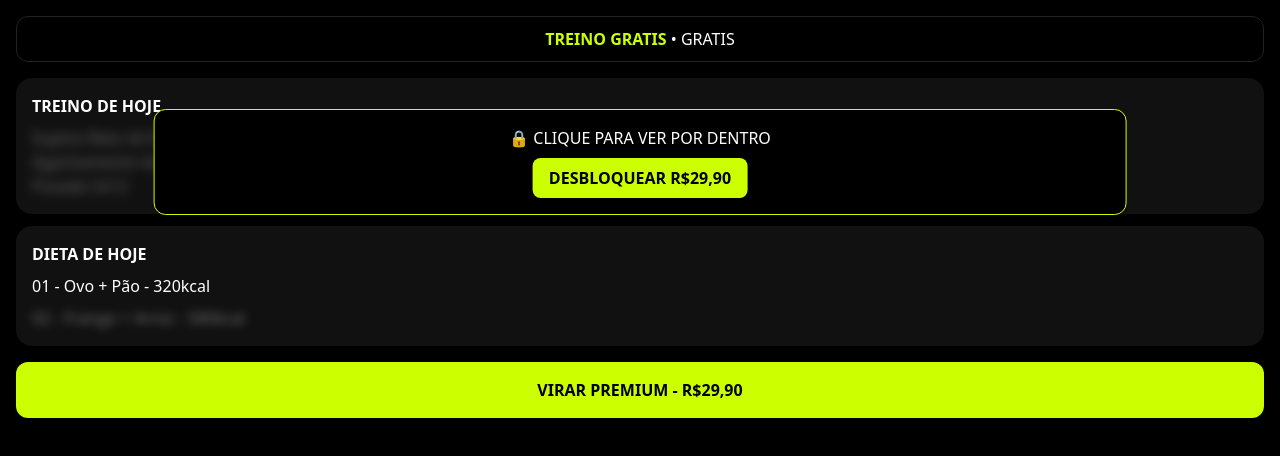
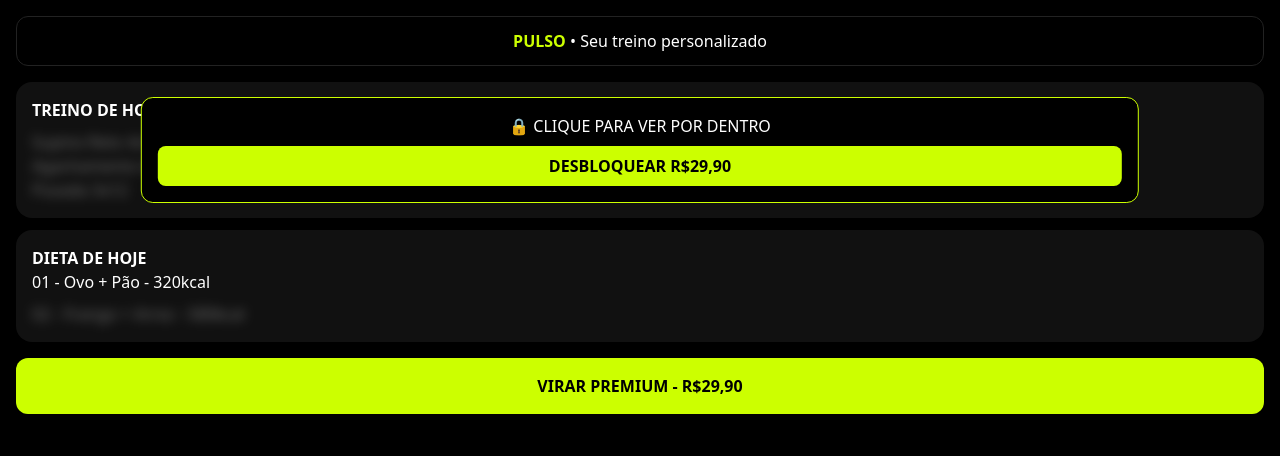
Before and after one commit to wellingtontraderback-a11y/pulso-app, a Next.js app: page / in a window 1280 px wide. Shown: the top 456 px of the page. Built offline with nearby package versions, Linux system fonts and the light colour scheme.

Commit message:
Update page.js

```diff
--- a/app/page.js
+++ b/app/page.js
@@ -6,7 +6,7 @@
 export default function Page(){
   const [isPremium,setIsPremium]=useState(false)
   useEffect(()=>{
-    if(typeof window !== "undefined" && window.location.search.includes("pago=true")){
+    if(window.location.search.includes("pago=true")){
       setIsPremium(true)
       localStorage.setItem("premium","true")
     }
@@ -15,30 +15,28 @@
 
   return (
     <div style={{background:"#000",color:"#fff",minHeight:"100vh",padding:16}}>
-      <div style={{textAlign:"center",padding:10,border:"1px solid #222",borderRadius:12}}>
-        <span style={{color:VERDE,fontWeight:"bold"}}>TREINO GRATIS</span> • {isPremium ? "PREMIUM LIBERADO" : "GRATIS"}
+      <div style={{textAlign:"center",padding:12,border:"1px solid #222",borderRadius:12}}>
+        <span style={{color:VERDE,fontWeight:"bold"}}>PULSO</span> • Seu treino personalizado
       </div>
 
-      <div style={{background:"#111",borderRadius:16,padding:16,marginBottom:12,marginTop:16}}>
+      <div style={{background:"#111",borderRadius:16,padding:16,marginTop:16,position:"relative"}}>
         <b>TREINO DE HOJE</b>
-        <div style={{marginTop:8,position:"relative"}}>
-          <div style={isPremium?{}:{filter:"blur(6px)",opacity:0.4}}>
-            Supino Reto 4x10 - 60% carga<br/>Agachamento 4x10<br/>Puxada 3x12
-          </div>
-          {!isPremium && <div onClick={()=>window.open(LINK_STRIPE,"_blank")} style={{position:"absolute",top:"50%",left:"50%",transform:"translate(-50%,-50%)",background:"#000",border:"1px solid #ccff00",borderRadius:12,padding:16,textAlign:"center",cursor:"pointer",width:"80%"}}>
-            🔒 CLIQUE PARA VER POR DENTRO<br/>
-            <button style={{background:VERDE,color:"#000",marginTop:8,padding:"8px 16px",borderRadius:8,fontWeight:"bold",border:"none"}}>DESBLOQUEAR R$29,90</button>
-          </div>}
+        <div style={{marginTop:8,filter:isPremium?"none":"blur(6px)",opacity:isPremium?1:0.4}}>
+          Supino Reto 4x10 - 60% carga<br/>Agachamento 4x10<br/>Puxada 3x12
         </div>
+        {!isPremium && <div onClick={()=>window.location.href=LINK_STRIPE} style={{position:"absolute",top:"50%",left:"50%",transform:"translate(-50%,-50%)",background:"#000",border:`1px solid ${VERDE}`,borderRadius:12,padding:16,textAlign:"center",cursor:"pointer",width:"80%"}}>
+          🔒 CLIQUE PARA VER POR DENTRO<br/>
+          <div style={{background:VERDE,color:"#000",marginTop:8,padding:8,borderRadius:8,fontWeight:"bold"}}>DESBLOQUEAR R$29,90</div>
+        </div>}
       </div>
 
-      <div style={{background:"#111",borderRadius:16,padding:16}}>
+      <div style={{background:"#111",borderRadius:16,padding:16,marginTop:12}}>
         <b>DIETA DE HOJE</b>
-        <div style={{marginTop:8}}>01 - Ovo + Pão - 320kcal</div>
-        {isPremium ? <div style={{marginTop:8}}>02 - Frango + Arroz - 580kcal</div> : <div style={{marginTop:8,filter:"blur(5px)",opacity:0.4}}>02 - Frango + Arroz - 580kcal</div>}
+        <div>01 - Ovo + Pão - 320kcal</div>
+        <div style={{filter:isPremium?"none":"blur(6px)",opacity:isPremium?1:0.4,marginTop:8}}>02 - Frango + Arroz - 580kcal</div>
       </div>
 
-      {!isPremium && <button onClick={()=>window.open(LINK_STRIPE,"_blank")} style={{background:VERDE,color:"#000",width:"100%",padding:16,borderRadius:12,marginTop:16,fontWeight:"bold",border:"none"}}>VIRAR PREMIUM - R$29,90</button>}
+      {!isPremium && <button onClick={()=>window.location.href=LINK_STRIPE} style={{background:VERDE,color:"#000",width:"100%",padding:16,borderRadius:12,marginTop:16,fontWeight:"bold",border:"none"}}>VIRAR PREMIUM - R$29,90</button>}
     </div>
   )
 }
```
